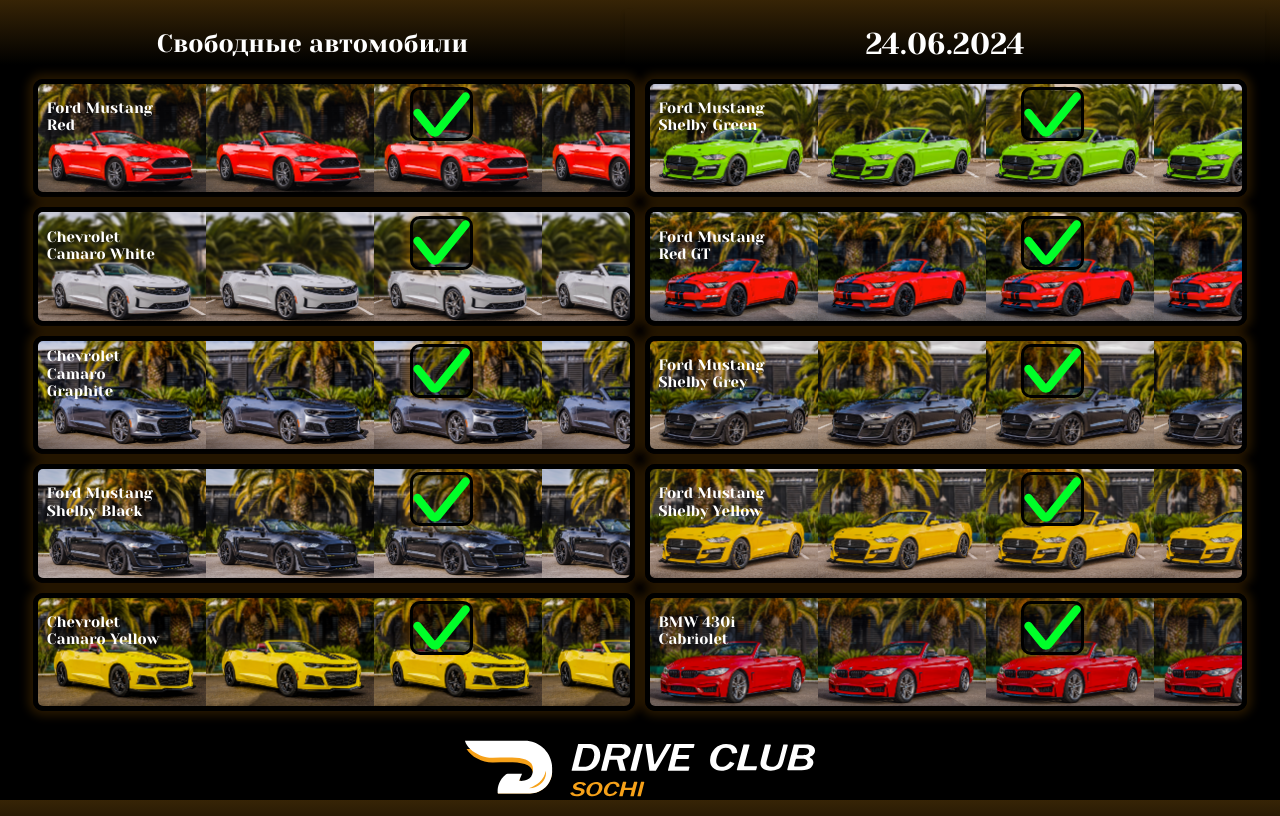
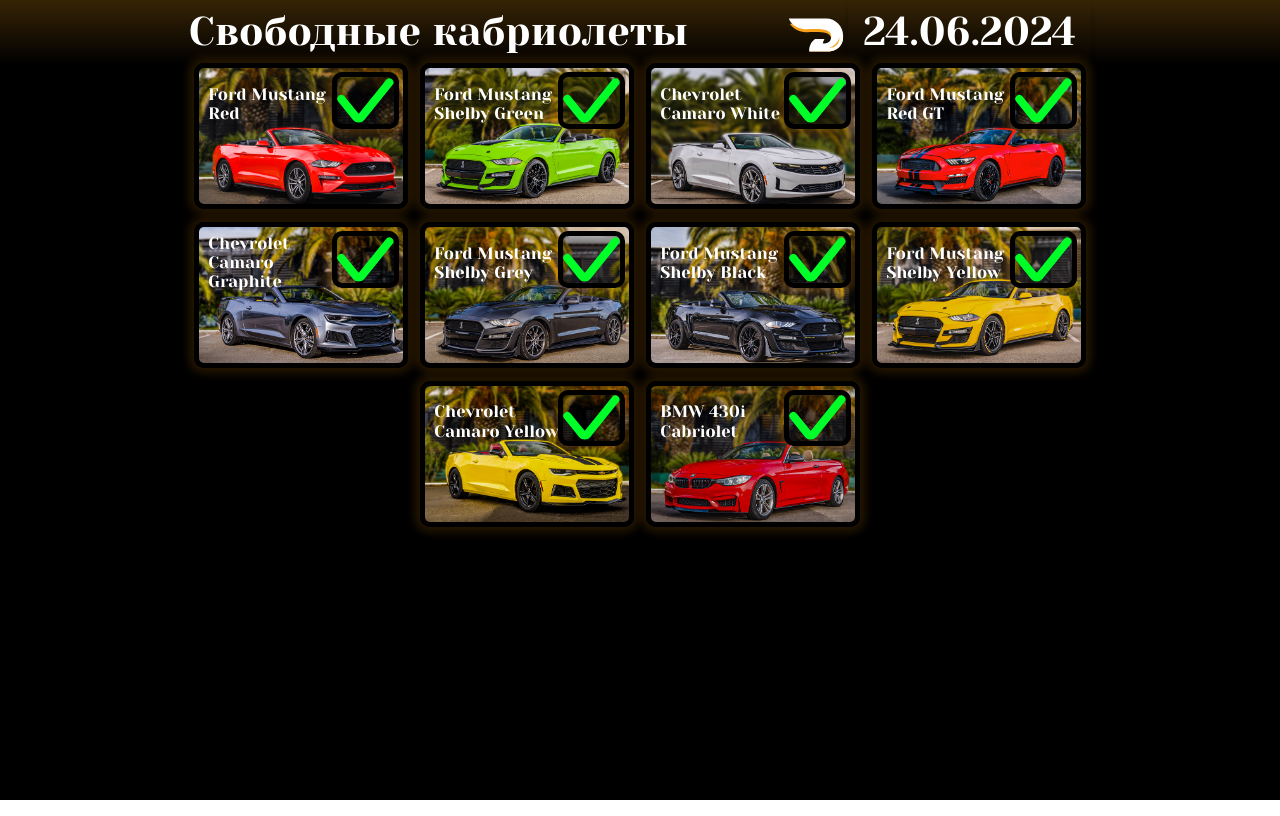
Before and after one commit to Neandromedaa/car_availability, a React (Create React App) app: page / in a window 1280 px wide. Built offline with nearby package versions, Linux system fonts and the light colour scheme.

Commit message:
css rework

```diff
--- a/src/App.js
+++ b/src/App.js
@@ -32,7 +32,7 @@
     <>
       <div className='app' id='capture'>
         <div className='headWrap'>
-          <div className='header'>Свободные автомобили</div>
+          <div className='header'>Свободные кабриолеты</div>
           <div className='logo'/>
           <div className='datePicker'>
             {pick
--- a/src/App.scss
+++ b/src/App.scss
@@ -1,24 +1,24 @@
 .app {
-  width: 1440px;
-  // height: 1024px;
+  width: 100vw;
+  height: 100vh;
   display: flex;
   flex-flow: column;
   align-items: center;
 
-
-  @media (max-device-width: 1290px){
+  @media (max-device-width: 1290px) and (orientation: portrait){
     width: 100vw;
     height: 100vh;
   }
 
   .cardContainer {
-    width: 1340px;
+    width: 80vw;
     display: flex;
     flex-wrap: wrap;
-    gap: 10px;
+    gap: 1vw;
+    justify-content: center;
 
-    @media (max-device-width: 1290px){
-      width: 100vw;
+    @media (max-device-width: 1290px) and (orientation: portrait){
+      width: 93vw;
       justify-content: center;
     }
   }
@@ -26,102 +26,96 @@
 
 .headWrap{
   display: flex;
-  justify-content: space-between;
+  // justify-content: center;
   align-content: center;
-  width: 1340px;
-  height: 95px;
+  // width: 80vw;
+  height: 4.95vw;
 
   .header {
-    height: 95px;
-    width: 771.22px;
+    height: 4.95vw;
+    width: 46.5vw;
     font-weight: 400;
-    font-size: 60px;
-    line-height: 69.3px;
+    font-size: 3.13vw;
+    text-wrap: nowrap;
 
     color: white;
     align-content: center;
 
-    @media (max-device-width: 1290px){
-      width: 185px;
-      height: 70px;
-      width: 185px;
-      font-size: 25px;
-      line-height: 28.88px;
+    @media (max-device-width: 1290px) and (orientation: portrait){
+      width: 40vw;
+      height: 16vw;
+      font-size: 5vw;
+      line-height: 7vw;
       text-align: center;
+      text-wrap: wrap;
+      // justify-content: center;
     }
 
-    @media (max-device-width: 1290px){
-      width: 50vw;
-      justify-content: center;
-    }
   }
 
   .logo {
-    margin-top: 5px;
-    width: 100px;
-    height: 90px;
+    margin-top: 0.26vw;
+    width: 5vw;
+    height: 5vw;
     background-image: url('../public/img/logo.svg');
     background-position: center;
     background-size: cover;
 
-    @media (max-device-width: 1290px){
+    @media (max-device-width: 1290px) and (orientation: portrait){
       display: none;
     }
   }
 
   .datePicker {
-    align-content: center;
-    margin-right: 15px;
-    width: 365.36px;
-    height: 95px;
-    left: 745px;
-    top: 0px;
+    width: 19.01vw;
+    height: 4.95vw;
 
-    @media (max-device-width: 1290px){
-      width: 50vw;
+    @media (max-device-width: 1290px) and (orientation: portrait){
+      width: 46.5vw;
+      height: 16vw;
       justify-content: center;
     }
 
   }
 
-  @media (max-device-width: 1290px){
-    width: 100vw;
+  @media (max-device-width: 1290px) and (orientation: portrait){
+    // width: 93vw;
     height: 70px;
-    flex-flow: row;
-    justify-content: center;
-    align-items: center;
+    // flex-flow: row;
+    // justify-content: center;
+    // align-items: center;
   }
 }
 
 
 .currDay {
-  width: 365.36px;
-  height: 95px;
-  font-size: 60px;
+  width: 19.01vw;
+  height: 4.95vw;
+  font-size: 3.13vw;
   font-weight: 400;
   align-content: center;
   text-align: center;
   box-shadow: 0px 4px 4px 0px #00000040;
   color: #FFFFFF;
 
-  @media (max-device-width: 1290px){
-    width: 50vw;
-    height: 70px;
-    line-height: 34.65px;
-    font-size: 30px;
+  @media (max-device-width: 1290px) and (orientation: portrait){
+    width: 46.5vw;
+    height: 16vw;
+    font-size: 7.5vw;
+    text-align: right;
   }
 }
 
 .logoMobile {
   display: none;
 
-  @media (max-device-width: 1290px){
+  @media (max-device-width: 1290px) and (orientation: portrait){
     background-position: center;
     background-size: cover;
     display: block;
-    width: 350px;
-    height: 55px;
-    padding-top: 40px;
+    width: 90vw;
+    height: 15vw;
+    padding-top: 9vw;
     background-image: url('../public/img/logoMobile.svg');
   }
 }
--- a/src/components/style.scss
+++ b/src/components/style.scss
@@ -1,50 +1,50 @@
 .card {
     box-sizing: border-box;
-    width: 320px;
-    height: 218px;
+    width: 16.66vw;
+    height: 11.4vw;
     box-shadow: 0 0 10px 5px rgba($color: #FF9900, $alpha: .15);
     position: relative;
     border-radius: 10px;
     overflow: hidden;
     border: 5px solid black;
 
-    @media (max-device-width: 1290px){
-        width: 47vw;
-        height: 14.8vh;
+    @media (max-device-width: 1290px) and (orientation: portrait){
+        width: 45vw;
+        height: 32vw;
     }
 
     .name {
-        width: 192.67px;
-        height: 92.48px;
+        width: 10vw;
+        height: 5vw;
         position: absolute;
-        font-size: 25px;
+        font-size: 1.3vw;
+        // font-size: 25px;
         font-weight: 400;
-        line-height: 28.85px;
+        line-height: 1.5vw;
         align-content: center;
-        top: 6.61px;
+        top: .3vw;
         color: #FFFFFF;
-        left: 13.33px;
+        left: .7vw;
         // text-shadow: -1px -1px 0 black;
 
-        @media (max-device-width: 1290px){
-            width: 121.62px;
-            height: 58.55px;
-            top: 4.18px;
-            left: 8.42px;
-            font-size: 15px;
-            line-height: 17.31px;
+        @media (max-device-width: 1290px) and (orientation: portrait){
+            width: 30vw;
+            height: 13vw;
+            top: 1vw;
+            left: 2vw;
+            font-size: 3.4vw;
+            line-height: 4vw;
         }
     }
 
     .checkBox {
         box-sizing: border-box;
-        position: relative;
-        width: 100px;
-        height: 85.22px;
-        top: -210px;
-        left: 204px;
+        position: absolute;
+        width: 5.21vw;
+        height: 4.43vw;
+        top: .3vw;
+        right: .3vw;
         border-radius: 10px;
-        border: 5px;
         border: 5px solid black;
         box-shadow: 0 0 10px 5px #FF990040;
         display: flex;
@@ -52,11 +52,11 @@
         align-items: center;
         background-color: rgba($color: #000000, $alpha: .3);
 
-        @media (max-device-width: 1290px){
-            width: 63.13px;
-            height: 53.95px;
-            top: -13.6vh;
-            left: 29vw;
+        @media (max-device-width: 1290px) and (orientation: portrait){
+            width: 14.6vw;
+            height: 12.6vw;
+            top: 1vw;
+            right: 1vw;
             border-radius: 10px;
             border: 3px solid black;
 
@@ -68,14 +68,15 @@
 }
 
 .imgContainer{
-    width: 320px;
-    height: 218px;
+    width: 16.66vw;
+    height: 11.4vw;
     display: flex;
-    justify-content: center;
+    // justify-content: center;
     background-size: contain;
+    // align-items: flex-start;
 
-    @media (max-device-width: 1290px){
-        width: 47vw;
-        height: 14vh;
+    @media (max-device-width: 1290px) and (orientation: portrait){
+        width: 45vw;
+        height: 32vw;
     }
 }
--- a/src/index.css
+++ b/src/index.css
@@ -10,13 +10,13 @@
   box-sizing: border-box;
   font-family: 'YesevaOne';
   display: flex;
-  /* align-items: center; */
+  align-items: center;
   justify-content: center;
   background: linear-gradient(0deg, #000000 91.92%, #F6A119 128.31%);
-  padding-top: 50px;
+  /* padding-top: 50px; */
   overflow: hidden;
 
-  @media (max-device-width: 1290px){
+  @media (max-device-width: 1290px) and (orientation: portrait){
     padding-top: 9px;
   }
 
```
